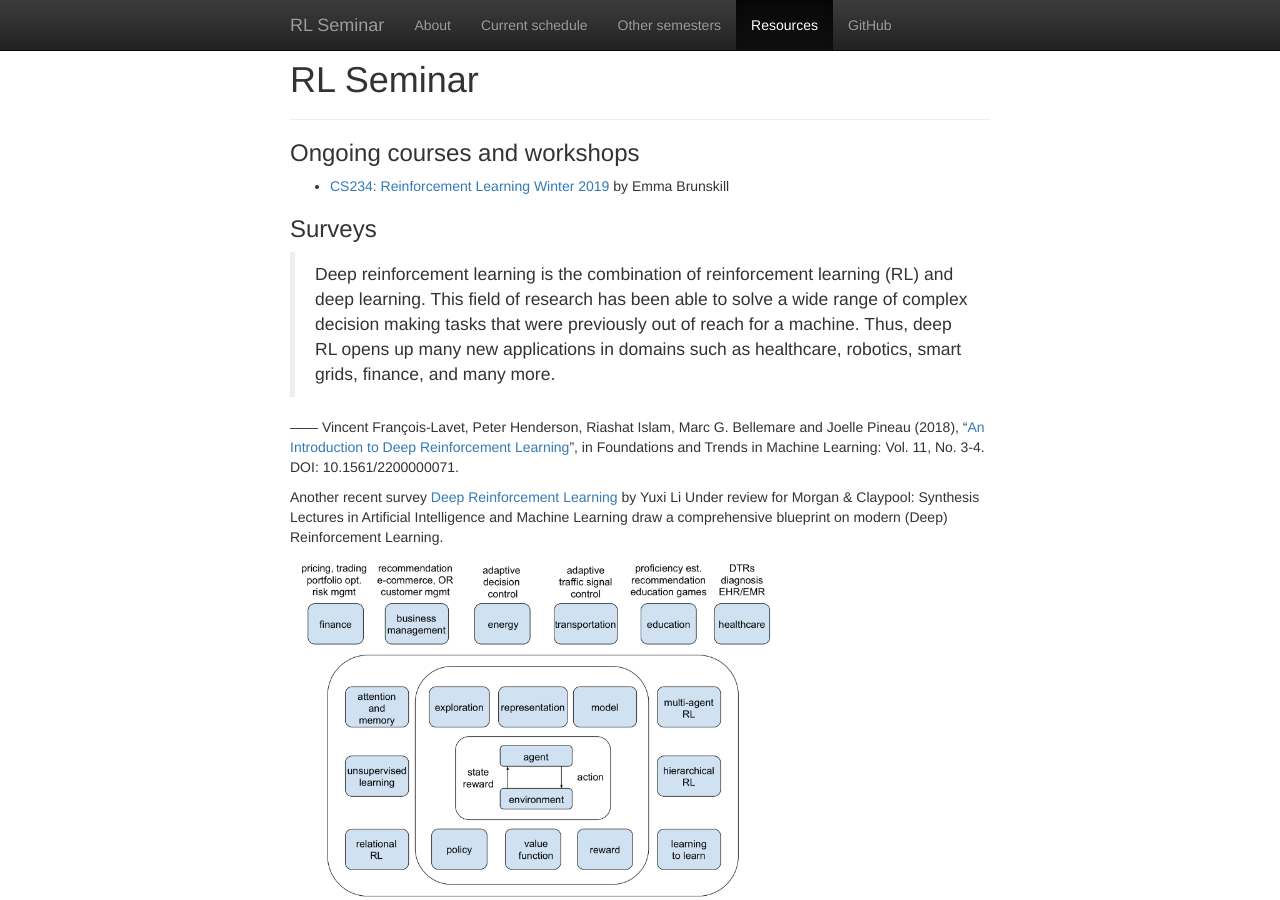
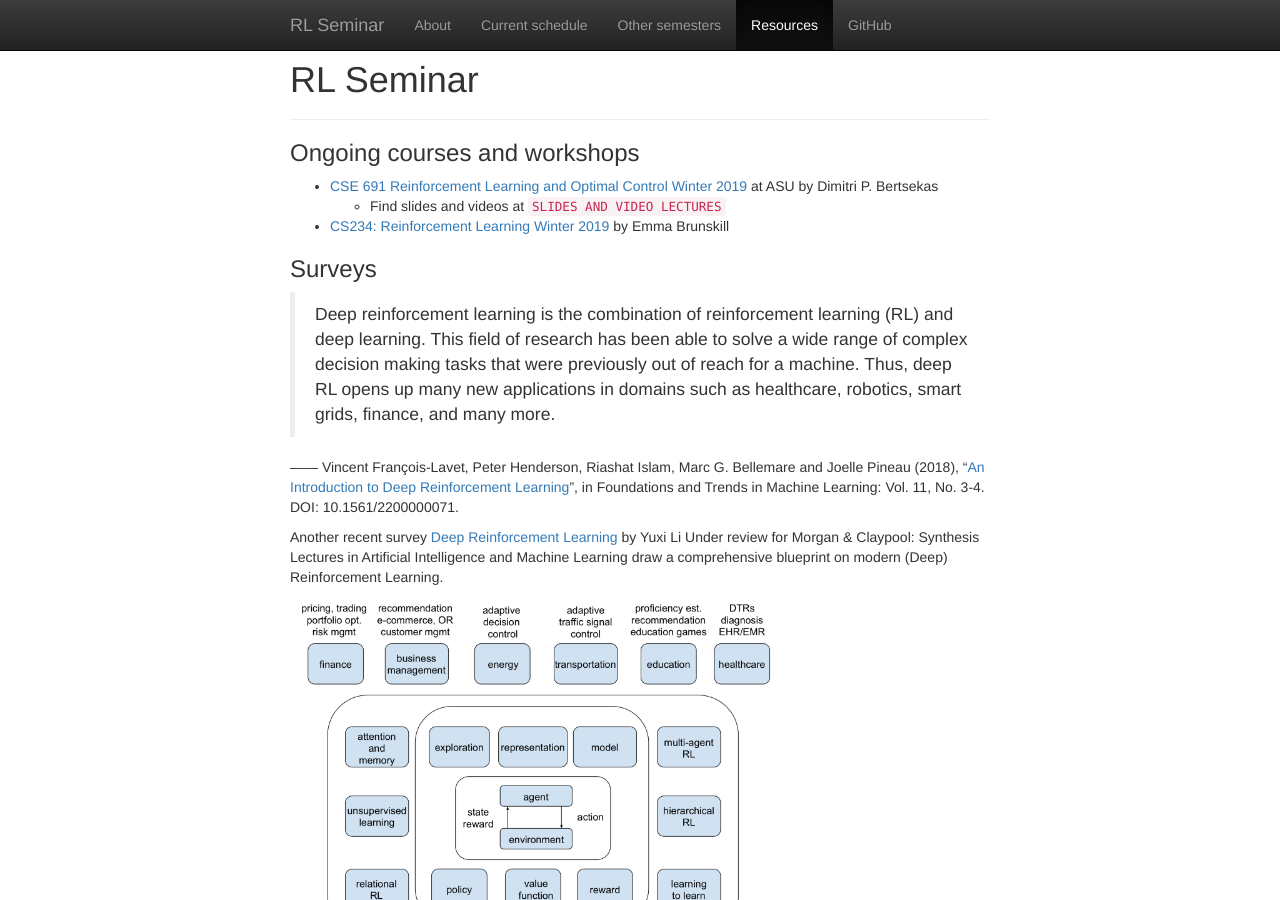
Before and after one commit to rlseminar/rlseminar.github.io, a Jekyll site: the page built from resource.md, in a window 1280 px wide and 900 px high. Built offline with Jekyll 4.4.1, drawn with Linux system fonts in a browser that asks for light colours.

Commit message:
update RL and Optimal Control

```diff
--- a/resource.md
+++ b/resource.md
@@ -4,6 +4,9 @@ nav: resource
 ---
 
 ### Ongoing courses and workshops
+
+- [CSE 691 Reinforcement Learning and Optimal Control Winter 2019](http://web.mit.edu/dimitrib/www/RLbook.html) at ASU by Dimitri P. Bertsekas
+  - Find slides and videos at `SLIDES AND VIDEO LECTURES`
 
 - [CS234: Reinforcement Learning Winter 2019](http://web.stanford.edu/class/cs234/index.html) by Emma Brunskill
 
```
